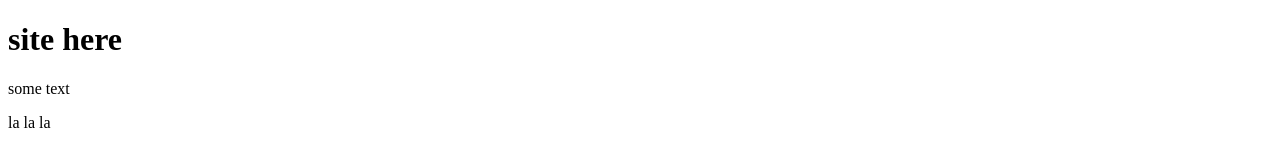
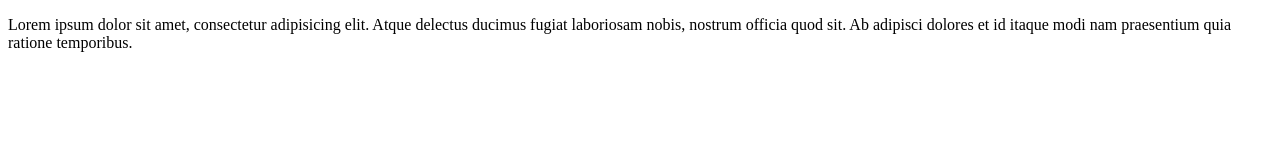
Before and after one commit to Demon-Xaoca/site, a plain HTML site: page index.html in a window 1280 px wide. Drawn offline with Linux system fonts and the light colour scheme.

Commit message:
third commit

```diff
--- a/index.html
+++ b/index.html
@@ -9,8 +9,6 @@
     <link rel="stylesheet" href="css/style.css">
 </head>
 <body>
-    <h1>site here</h1>
-    <p>some text</p>
-    <p>la la la</p>
+    <p>Lorem ipsum dolor sit amet, consectetur adipisicing elit. Atque delectus ducimus fugiat laboriosam nobis, nostrum officia quod sit. Ab adipisci dolores et id itaque modi nam praesentium quia ratione temporibus.</p>
 </body>
 </html>
```
